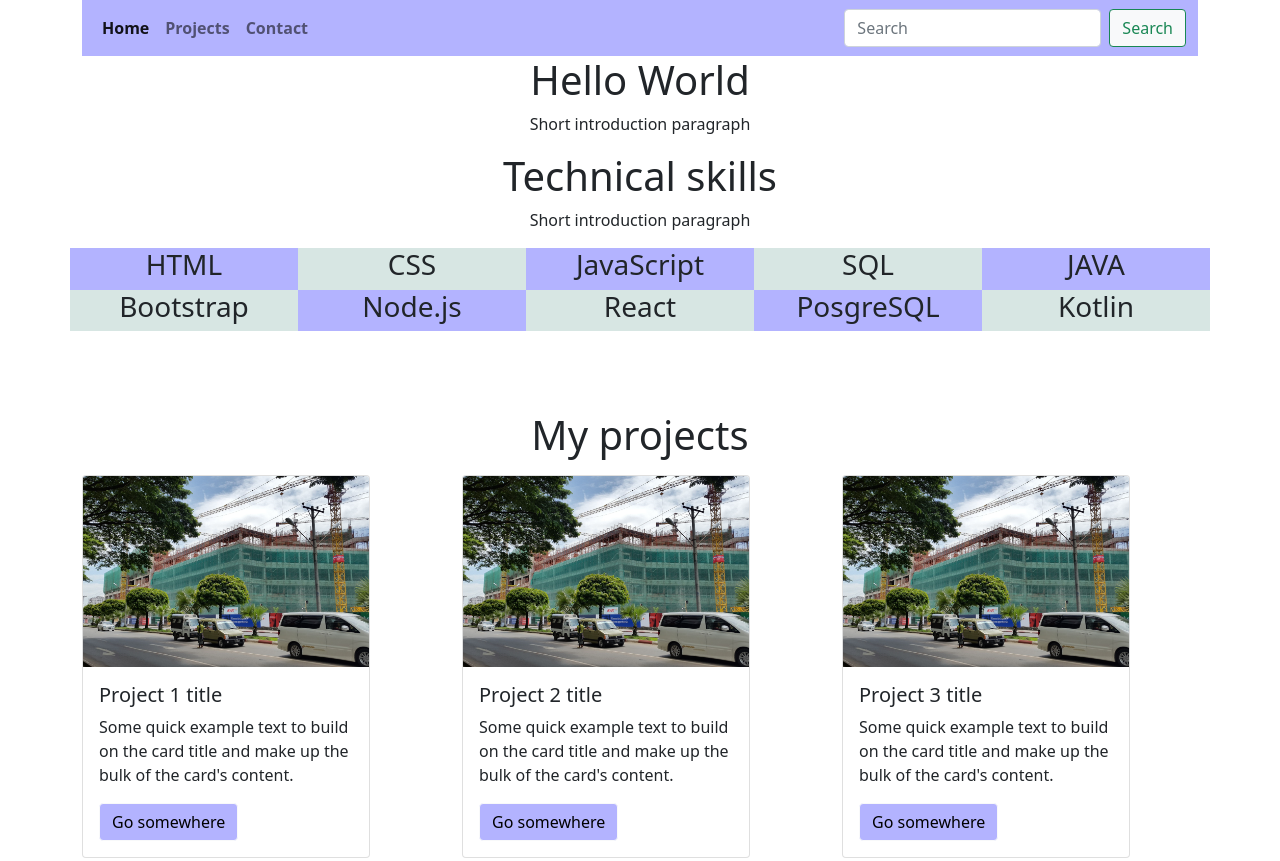
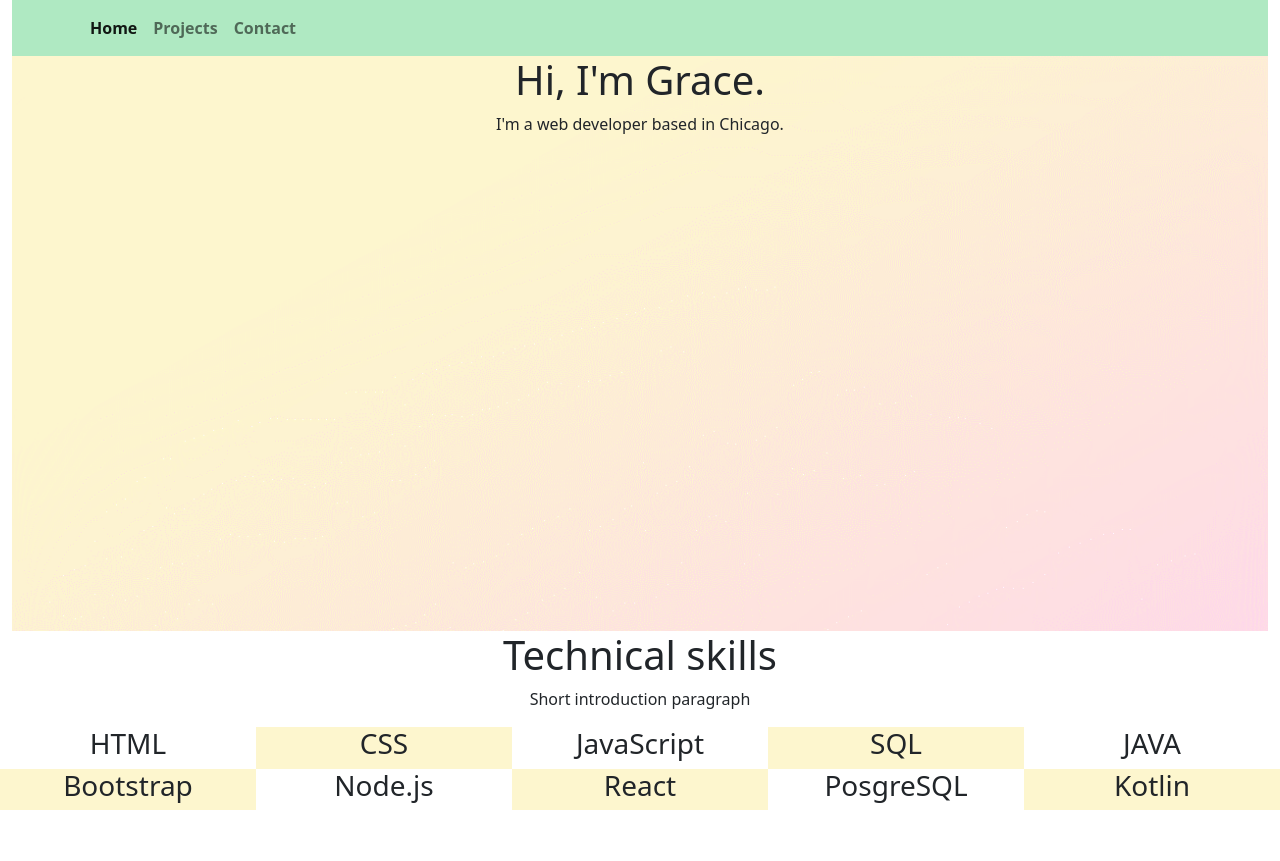
Before and after one commit to grace1501/grace1501.github.io, a plain HTML site: page index.html in a window 1280 px wide. Shown: the top 861 px of the page. Drawn offline with nearby package versions, Linux system fonts and the light colour scheme.

Commit message:
new layout and color added

```diff
--- a/index.html
+++ b/index.html
@@ -5,15 +5,15 @@
     <meta http-equiv="X-UA-Compatible" content="IE=edge">
     <meta name="viewport" content="width=device-width, initial-scale=1.0">
     <title>Grace Do Portfolio</title>
-    <link rel="icon" href="favicon.ico" type="image/x-icon">
+
     <link href="https://cdn.jsdelivr.net/npm/bootstrap@5.1.3/dist/css/bootstrap.min.css" rel="stylesheet" integrity="sha384-1BmE4kWBq78iYhFldvKuhfTAU6auU8tT94WrHftjDbrCEXSU1oBoqyl2QvZ6jIW3" crossorigin="anonymous">
     <link href="style.css" rel="stylesheet">
 </head>
 
 <body>
-    <div id="header" class="container">
-        <nav class="navbar navbar-light navbar-expand-lg color-light-blue">
-                <div class="container-fluid">
+  <div id="header" class="container-fluid">
+        <nav class="navbar navbar-light navbar-expand-lg color-light-1">
+                <div class="container">
 
                   <button class="navbar-toggler" type="button" data-bs-toggle="collapse" data-bs-target="#navbarSupportedContent" aria-controls="navbarSupportedContent" aria-expanded="false" aria-label="Toggle navigation">
                   <span class="navbar-toggler-icon"></span>
@@ -31,21 +31,20 @@
                         <a class="nav-link fw-bold" href="#">Contact</a>
                       </li>
                     </ul>
-                    <form class="d-flex">
-                      <input class="form-control me-2" type="search" placeholder="Search" aria-label="Search">
-                      <button class="btn btn-outline-success btn-light" type="submit">Search</button>
-                    </form>
+
                   </div>
                 </div>
           </nav>
     </div>
 
-    <main class="container">
-        <div class="row">
-            <h1 class="text-center">Hello World</h1>
-            <p class="text-center">Short introduction paragraph</p>
+    <main class="container-fluid">
+
+      <div class="container-fluid background-img">
+        <div class="row align-self-center">
+            <h1 class="text-center align-items-md-center">Hi, I'm Grace.</h1>
+            <p class="text-center">I'm a web developer based in Chicago.</p>
         </div>
-
+      </div>
         <div class="row align-items-center">
             <h1 class="text-center">Technical skills</h1>
             <p class="text-center">Short introduction paragraph</p>
@@ -100,7 +99,7 @@
             <br>
             <div class="col ">
                 <div class="card align-items-center" style="width: 18rem;">
-                    <img src="placeholder image 1.jpg" class="card-img-top img-picker" alt="...">
+                    <img src="project-placeholder.png" class="card-img-top img-picker" alt="...">
                     <div class="card-body">
                       <h5 class="card-title">Project 1 title</h5>
                       <p class="card-text">Some quick example text to build on the card title and make up the bulk of the card's content.</p>
@@ -111,7 +110,7 @@
 
             <div class="col align-items-center">
                 <div class="card" style="width: 18rem;">
-                    <img src="placeholder image 1.jpg" class="card-img-top img-picker" alt="...">
+                    <img src="project-placeholder.png" class="card-img-top img-picker" alt="...">
                     <div class="card-body">
                       <h5 class="card-title">Project 2 title</h5>
                       <p class="card-text">Some quick example text to build on the card title and make up the bulk of the card's content.</p>
@@ -122,7 +121,7 @@
 
             <div class="col align-items-center">
                 <div class="card" style="width: 18rem;">
-                    <img src="placeholder image 1.jpg" class="card-img-top img-picker" alt="...">
+                    <img src="project-placeholder.png" class="card-img-top img-picker" alt="...">
                     <div class="card-body">
                       <h5 class="card-title">Project 3 title</h5>
                       <p class="card-text">Some quick example text to build on the card title and make up the bulk of the card's content.</p>
--- a/style.css
+++ b/style.css
@@ -1,10 +1,19 @@
-.color-off-white {
-    background-color: #D7E6E3;
+.background-img {
+    background-image: url("./bg-gradient-pink-yellow.png");
+    background-size: cover;
+    text-align: center;
+    margin: 0;
+    height: 575px;
 }
 
-.color-light-blue {
-    background-color: #b3b3ff;
+.color-light-1 {
+    background-color: #AFE9C2;
 }
+
+.color-off-white {
+    background-color: #FDF6CE;
+}
+
 
 .img-picker {
     opacity: 1;
@@ -14,6 +23,11 @@
     opacity: 0.5;
 }
 
-h1 {
- font-t
-}
+/* theme colors:
+#005151 dark green
+#FDF6CE light yellow - lemon chiffon
+#17183B dark blue - for text
+#FFD6EC pastel pink
+#AFE9C2 mint
+
+ */
```
Also changed, not shown: bg-gradient-pink-yellow.png (added), favicon.ico (deleted), placeholder image 1.jpg (deleted), project-placeholder.png (added).
